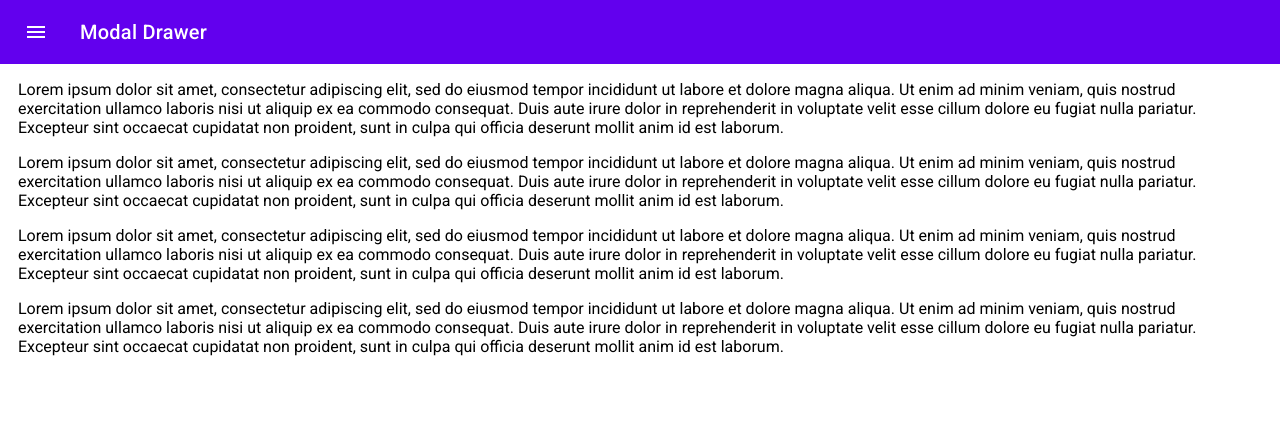
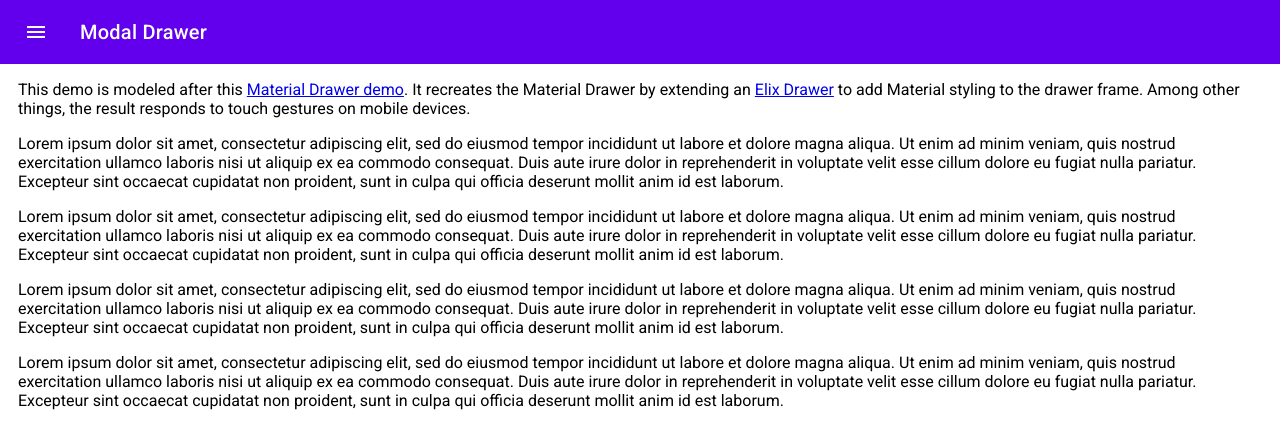
Before and after one commit to JanMiksovsky/material-elix, a website: page index.html in a window 1280 px wide. Drawn offline with Linux system fonts and the light colour scheme.

Commit message:
Explanatory text

```diff
--- a/index.html
+++ b/index.html
@@ -57,6 +57,16 @@
         <div class="drawer-main-content">
           <div class="mdc-top-app-bar--fixed-adjust"></div>
           <p>
+            This demo is modeled after this
+            <a
+              href="https://material-components.github.io/material-components-web-catalog/#/component/drawer/modal"
+              >Material Drawer demo</a
+            >. It recreates the Material Drawer by extending an
+            <a href="https://elix.org/documentation/Drawer">Elix Drawer</a>
+            to add Material styling to the drawer frame. Among other things, the
+            result responds to touch gestures on mobile devices.
+          </p>
+          <p>
             Lorem ipsum dolor sit amet, consectetur adipiscing elit, sed do
             eiusmod tempor incididunt ut labore et dolore magna aliqua. Ut enim
             ad minim veniam, quis nostrud exercitation ullamco laboris nisi ut
```
